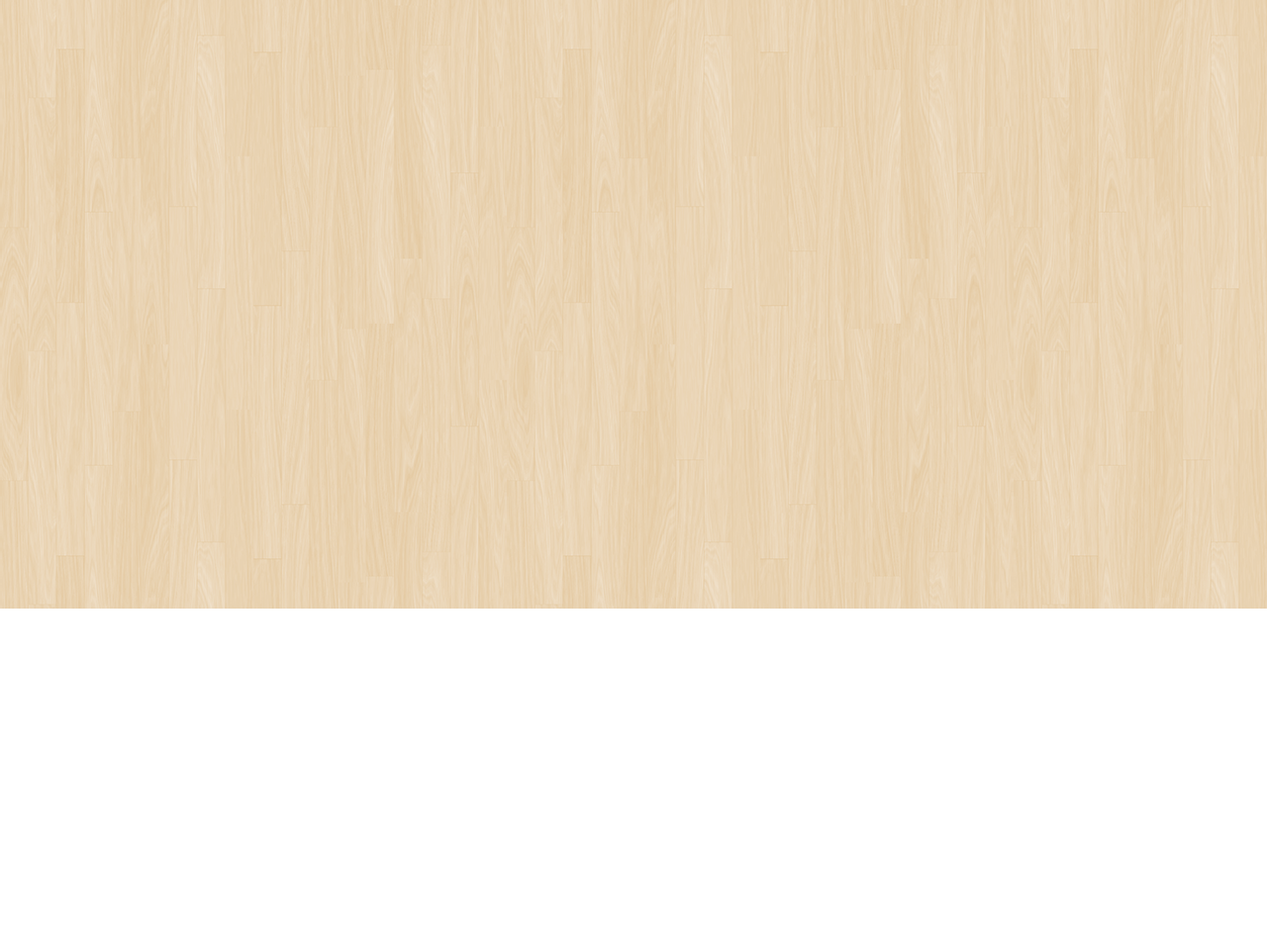
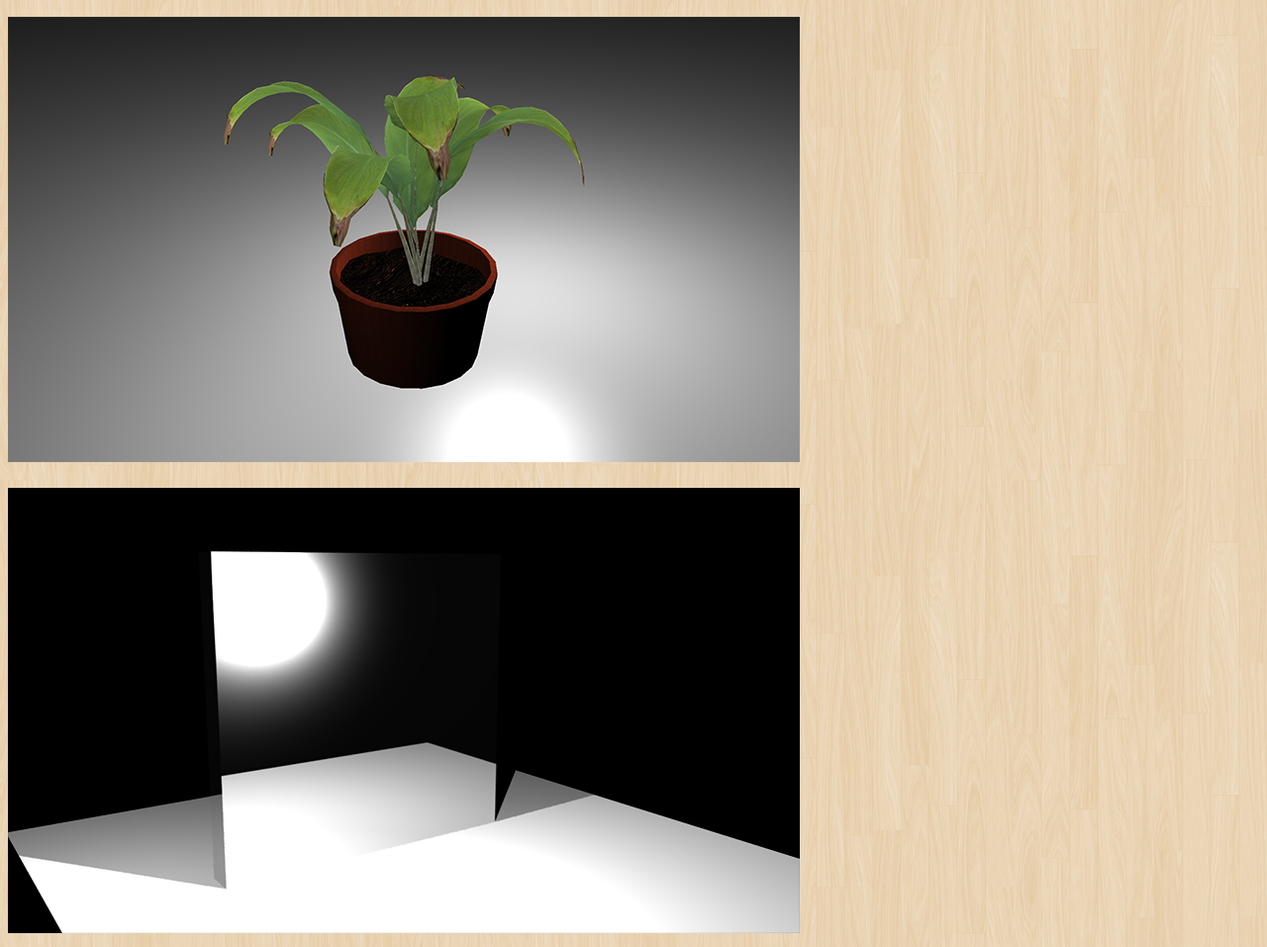
Before and after one commit to morganmann305/morganmann305.github.io, a plain HTML site: page 3d_design.html in a window 1280 px wide. Shown: the part 185-1142 px from the top of the page at 99% size. Before the commit the page ends 800 px from the top, so only its background shows below. Drawn offline with nearby package versions, Linux system fonts and the light colour scheme.

Commit message:
Made changes

```diff
--- a/3d_design.html
+++ b/3d_design.html
@@ -22,6 +22,9 @@
 </ul>
 </nav>
 
+<img src="images/plant_done.png" id=plant alt="Plant"/>
+<img src="images/mirror_white_light.png" id=mirror alt="Mirror"/>
+
 
 
 </body>
--- a/css/style_website.css
+++ b/css/style_website.css
@@ -114,3 +114,11 @@ p {
 .heading {
   margin-top: 60px;
 }
+
+#plant {
+  margin-top: 20px;
+}
+
+#mirror {
+  margin-top: 20px;
+}
```
Also changed, not shown: index.html (+1 -1 lines), infographics.html (+1 -1 lines), my_resume.html (+1 -1 lines), videos.html (+1 -1 lines), images/mirror_white_light.png (added), images/plant_done.png (added).
